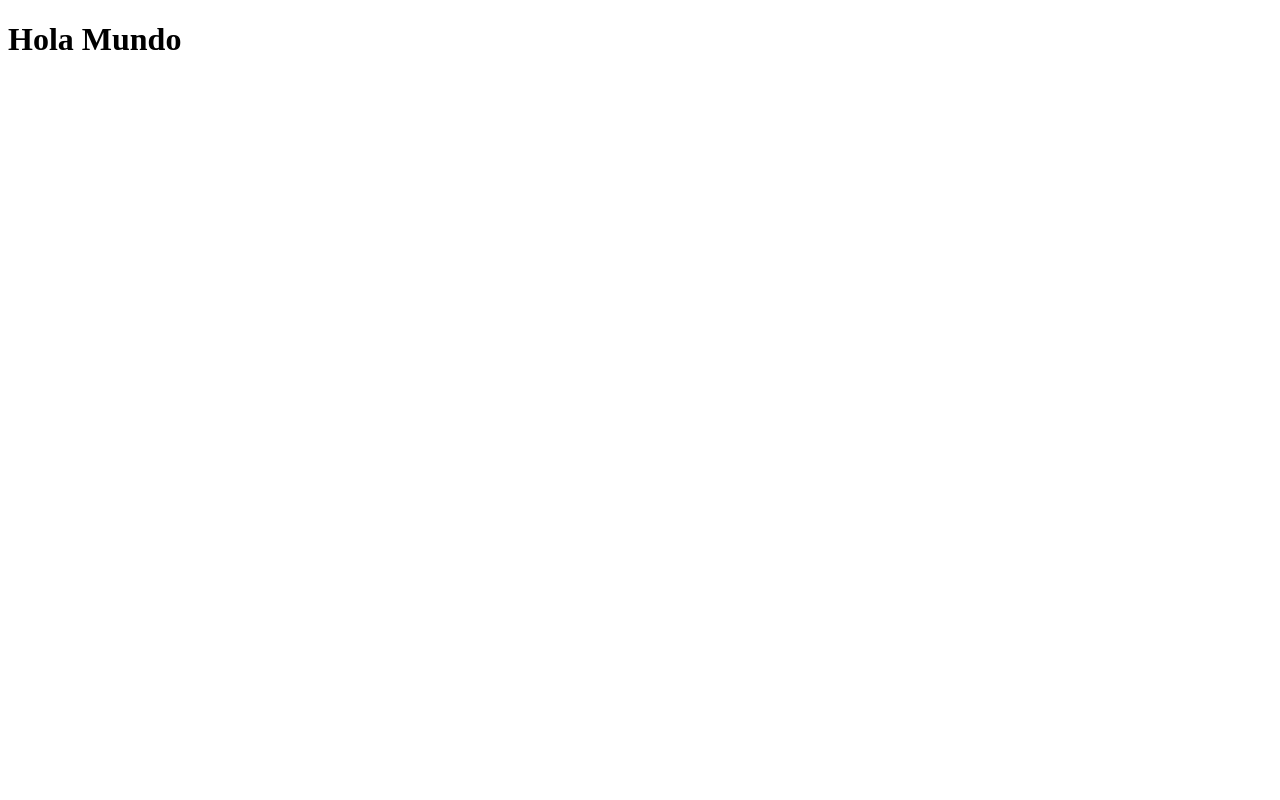
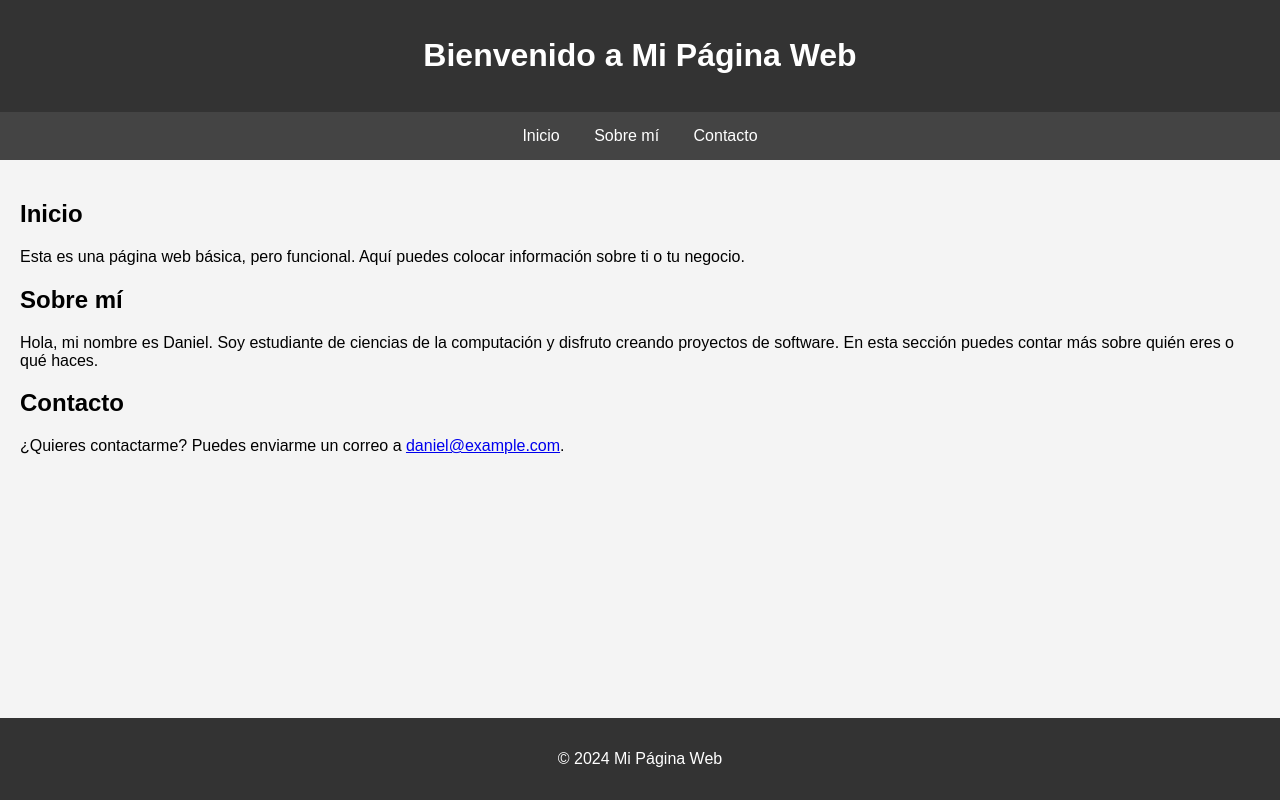
Before and after one commit to DanielM032/PW1, a plain HTML site: page PaginaWeb/hola.html in a window 1280 px wide. Drawn offline with Linux system fonts and the light colour scheme.

Commit message:
Update hola.html

```diff
--- a/PaginaWeb/hola.html
+++ b/PaginaWeb/hola.html
@@ -3,9 +3,79 @@
 <head>
     <meta charset="UTF-8">
     <meta name="viewport" content="width=device-width, initial-scale=1.0">
-    <title>Hola Mundo</title>
+    <title>Mi Página Web</title>
+    <style>
+        body {
+            font-family: Arial, sans-serif;
+            margin: 0;
+            padding: 0;
+            background-color: #f4f4f4;
+        }
+        header {
+            background-color: #333;
+            color: white;
+            padding: 1rem 0;
+            text-align: center;
+        }
+        nav {
+            background-color: #444;
+            text-align: center;
+        }
+        nav a {
+            color: white;
+            display: inline-block;
+            padding: 15px;
+            text-decoration: none;
+        }
+        nav a:hover {
+            background-color: #555;
+        }
+        .container {
+            padding: 20px;
+        }
+        footer {
+            background-color: #333;
+            color: white;
+            text-align: center;
+            padding: 1rem 0;
+            position: fixed;
+            width: 100%;
+            bottom: 0;
+        }
+    </style>
 </head>
 <body>
-    <h1>Hola Mundo</h1>
+
+    <header>
+        <h1>Bienvenido a Mi Página Web</h1>
+    </header>
+
+    <nav>
+        <a href="#inicio">Inicio</a>
+        <a href="#sobre-mi">Sobre mí</a>
+        <a href="#contacto">Contacto</a>
+    </nav>
+
+    <div class="container">
+        <section id="inicio">
+            <h2>Inicio</h2>
+            <p>Esta es una página web básica, pero funcional. Aquí puedes colocar información sobre ti o tu negocio.</p>
+        </section>
+
+        <section id="sobre-mi">
+            <h2>Sobre mí</h2>
+            <p>Hola, mi nombre es Daniel. Soy estudiante de ciencias de la computación y disfruto creando proyectos de software. En esta sección puedes contar más sobre quién eres o qué haces.</p>
+        </section>
+
+        <section id="contacto">
+            <h2>Contacto</h2>
+            <p>¿Quieres contactarme? Puedes enviarme un correo a <a href="mailto:daniel@example.com">daniel@example.com</a>.</p>
+        </section>
+    </div>
+
+    <footer>
+        <p>&copy; 2024 Mi Página Web</p>
+    </footer>
+
 </body>
 </html>
```
